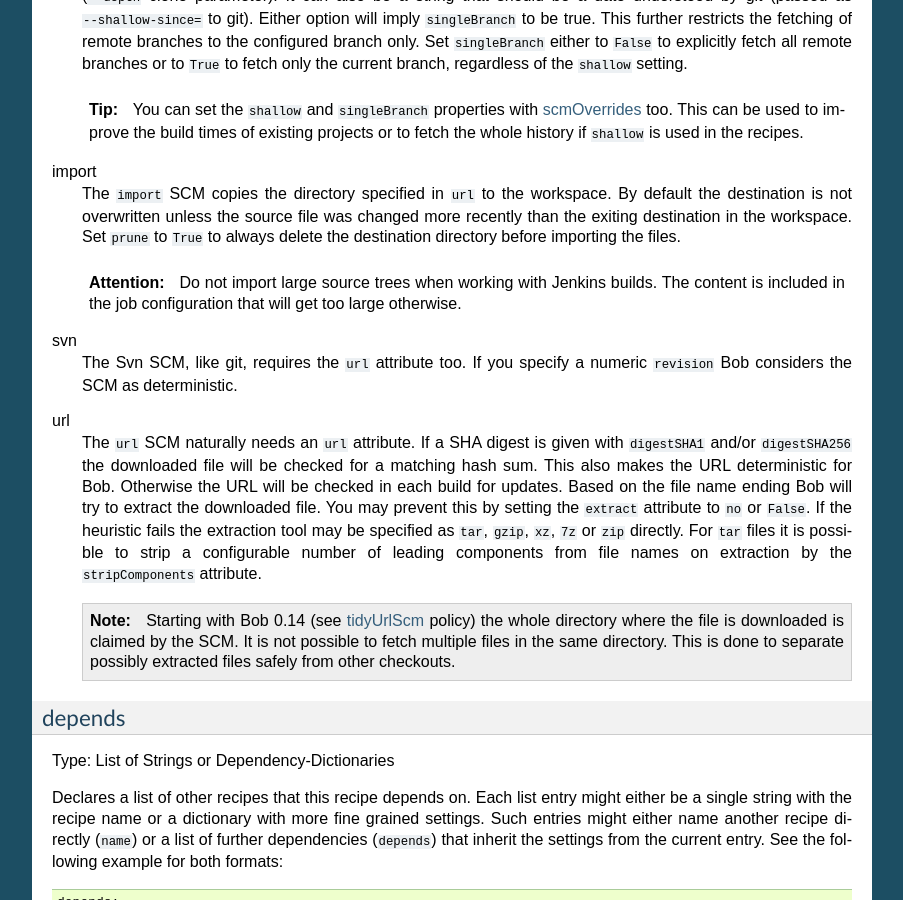
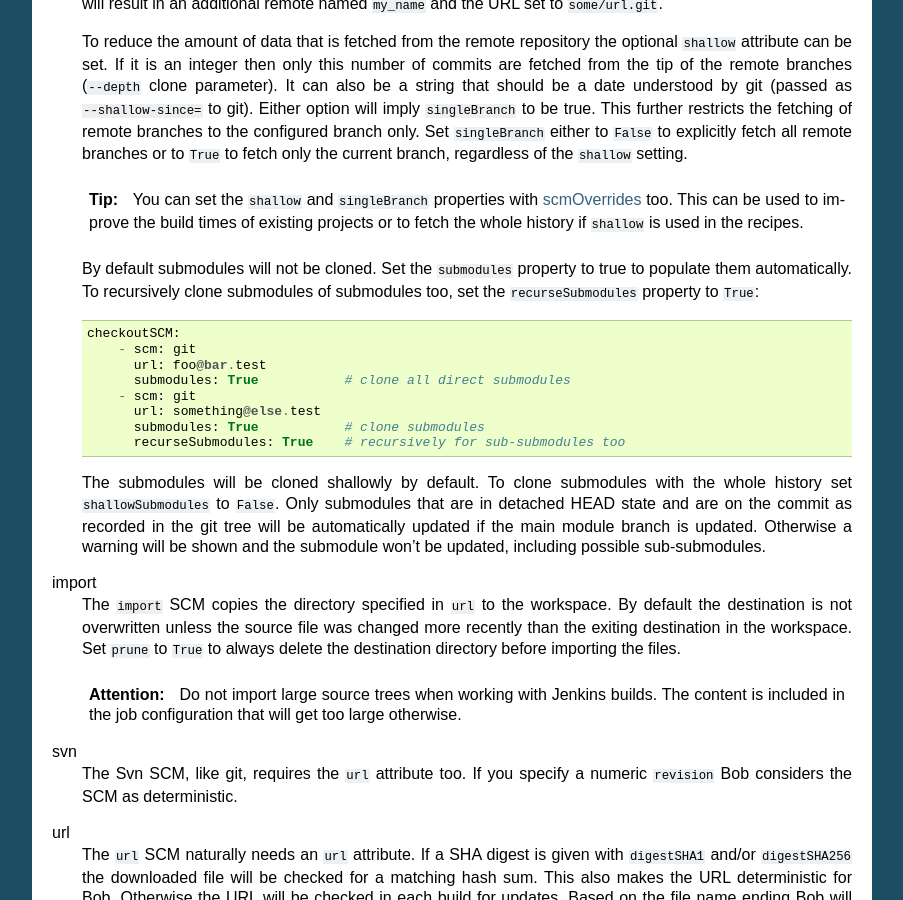
Before and after one commit to BobBuildTool/bob, a Sphinx documentation site: the page built from doc/manual/configuration.rst, in a window 1280 px wide and 900 px high, scrolled down 13406 px. Shown: the whole window, without its empty margins (198-1101 px from the left). Built offline with Sphinx 7.4.7, drawn with Linux system fonts in a browser that asks for light colours; formulas are drawn with MathJax 3; the version number could not be read and is left out; some of the changed text lies outside the part shown.

Commit message:
doc: add git submodules documentation

```diff
--- a/doc/manual/configuration.rst
+++ b/doc/manual/configuration.rst
@@ -801,6 +801,9 @@ git    `Git`_ project               | ``url``: URL of remote repository
                                     | ``sslVerify``: Whether to verify the SSL certificate when fetching (optional)
                                     | ``shallow``: Number of commits or cutoff date that should be fetched (optional)
                                     | ``singleBranch``: Fetch only single branch instead of all (optional)
+                                    | ``submodules``: Whether to clone submodules. (optional)
+                                    | ``recurseSubmodules``: Recusively clone submodules (optional, defaults to false)
+                                    | ``shallowSubmodules``: Clone submodules shallowly (optional, defaults to true)
 import Import directory from        | ``url``: Directory path relative to project root.
        project                      | ``prune``: Delete destination directory before importing files.
 svn    `Svn`_ repository            | ``url``: URL of SVN module
@@ -880,6 +883,26 @@ git
       :ref:`configuration-config-scmOverrides` too.  This can be used to
       improve the build times of existing projects or to fetch the whole
       history if ``shallow`` is used in the recipes.
+
+   By default submodules will not be cloned. Set the ``submodules`` property to
+   true to populate them automatically. To recursively clone submodules of
+   submodules too, set the ``recurseSubmodules`` property to ``True``::
+
+      checkoutSCM:
+          - scm: git
+            url: foo@bar.test
+            submodules: True           # clone all direct submodules
+          - scm: git
+            url: something@else.test
+            submodules: True           # clone submodules
+            recurseSubmodules: True    # recursively for sub-submodules too
+
+   The submodules will be cloned shallowly by default. To clone submodules with
+   the whole history set ``shallowSubmodules`` to ``False``. Only submodules
+   that are in detached HEAD state and are on the commit as recorded in the git
+   tree will be automatically updated if the main module branch is updated.
+   Otherwise a warning will be shown and the submodule won't be updated,
+   including possible sub-submodules.
 
 import
    The ``import`` SCM copies the directory specified in ``url`` to the
```
